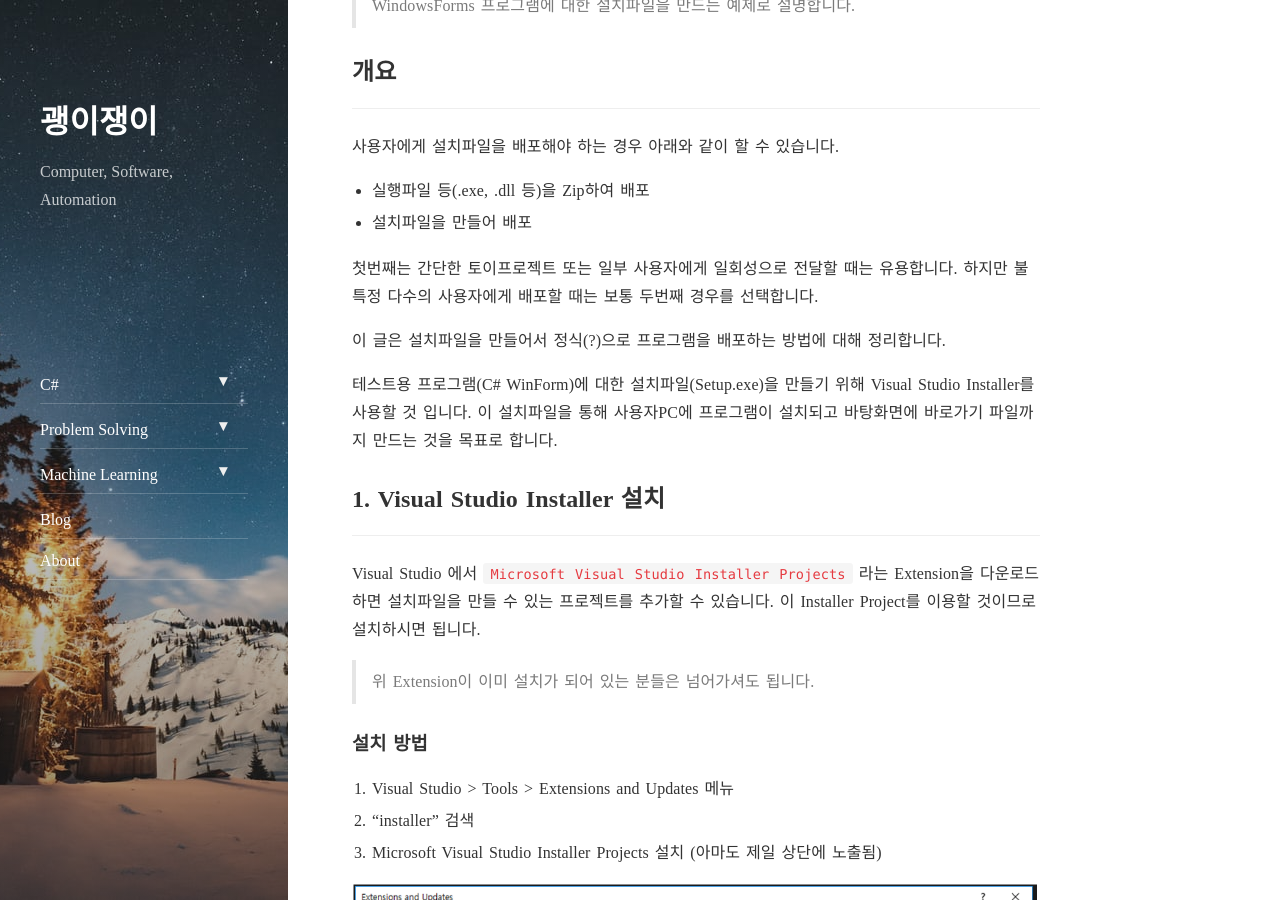
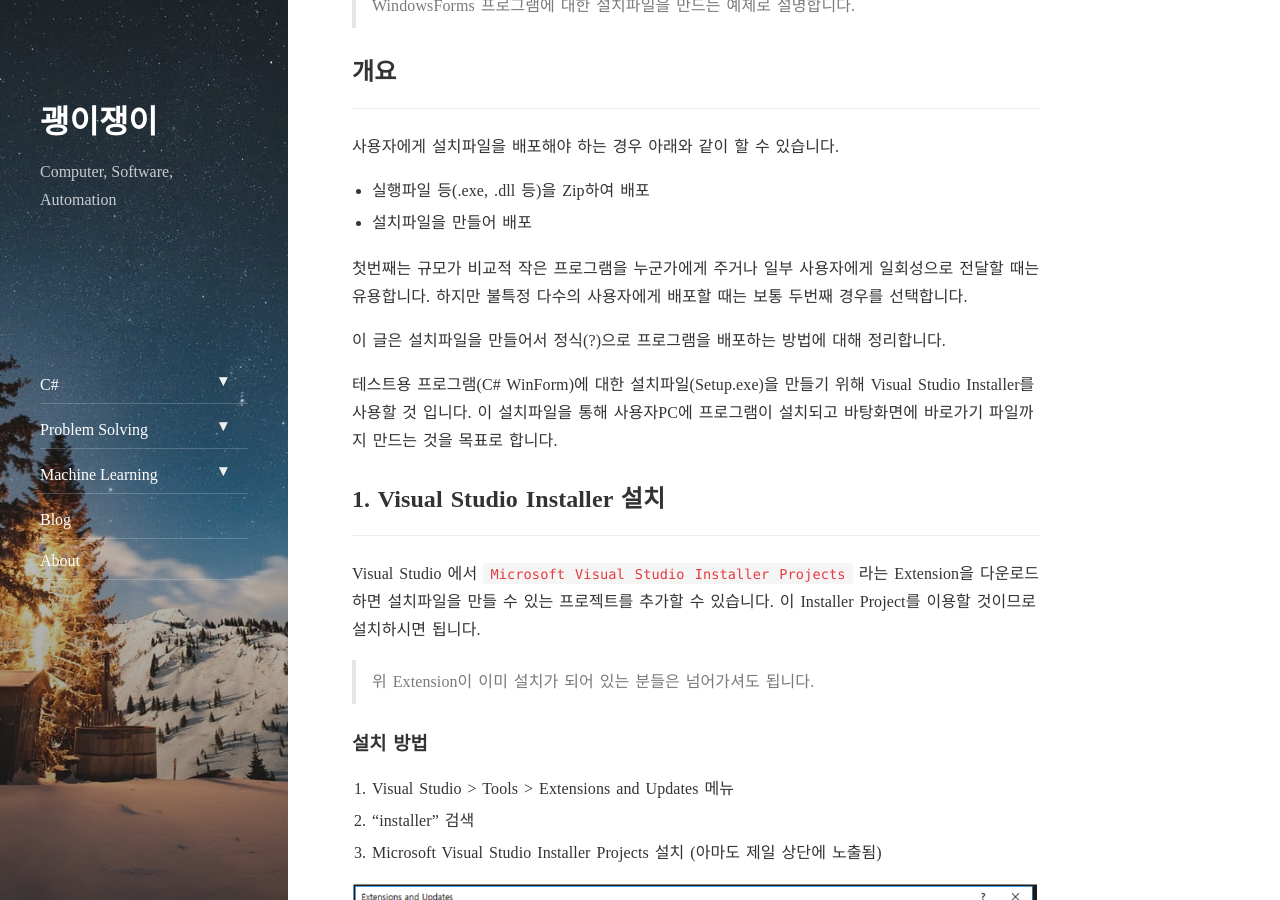
Before and after one commit to Laboputer/Laboputer.github.io, a Jekyll site: the page built from _posts/csharp-common/2018-06-07-create-a-installer.md, in a window 1280 px wide and 900 px high, scrolled down 349 px. Built offline with Jekyll 4.4.1, drawn with Linux system fonts in a browser that asks for light colours; nearby versions of some CDN libraries; comment, search, counter and statistics services are not loaded; some of the changed text lies outside the part shown.

Commit message:
Update a post

```diff
--- a/_posts/csharp-common/2018-06-07-create-a-installer.md
+++ b/_posts/csharp-common/2018-06-07-create-a-installer.md
@@ -18,7 +18,7 @@ tags: csharp-common
 - 실행파일 등(.exe, .dll 등)을 Zip하여 배포
 - 설치파일을 만들어 배포
 
-첫번째는 간단한 토이프로젝트 또는 일부 사용자에게 일회성으로 전달할 때는 유용합니다. 하지만 불특정 다수의 사용자에게 배포할 때는 보통 두번째 경우를 선택합니다.
+첫번째는 규모가 비교적 작은 프로그램을 누군가에게 주거나 일부 사용자에게 일회성으로 전달할 때는 유용합니다. 하지만 불특정 다수의 사용자에게 배포할 때는 보통 두번째 경우를 선택합니다.
 
 이 글은 설치파일을 만들어서 정식(?)으로 프로그램을 배포하는 방법에 대해 정리합니다.
 
@@ -96,7 +96,7 @@ Visual Studio 에서 `Microsoft Visual Studio Installer Projects` 라는 Extensi
 
 결론적으로 어떤 프로그램을 실행하든 `.msi` 파일을 통해 프로그램이 설치되므로 아무거나 실행하시면 됩니다.
 
-> Setup.exe, .msi 파일에 대한 자세한 내용은 [Stackoverflow](https://stackoverflow.com/questions/1789530/what-are-the-specific-differences-between-msi-and-setup-exe-file#:~:text=MSI%20is%20an%20installer%20file,your%20application%20to%20the%20system.) 참고
+> Setup.exe, .msi 파일에 대한 자세한 내용은 [Stackoverflow](https://stackoverflow.com/questions/1789530/what-are-the-specific-differences-between-msi-and-setup-exe-file) 참고
 
 실제로 `.msi` 파일을 실행하면 아래와 같이 Windows Installer 형식으로 프로그램이 설치가 됩니다.
 
@@ -141,3 +141,6 @@ Setup Project > Properties 에서 기본적인 부가정보들을 변경할 수
 ---
 
 이 포스팅에서는 배포할 프로그램에 대한 `Windows Installer`을 만드는 것을 정리하였습니다. 이 외에도 다양한 옵션들이 많이 있습니다. 사용자 PC의 레지스트리 변경이 필요하다거나 설치 과정 커스터마이징을 통해 라이센스 확인이나 사용자 체크사항 확인 등 많은 것이 가능합니다. 필요에 따라 찾아 추가해보시길 바랍니다.
+
+---
+이 포스팅에서 사용된 소스 파일 다운로드: [create-a-installer.zip](https://laboputer.github.io/assets/zips/create-a-installer.zip)
```
